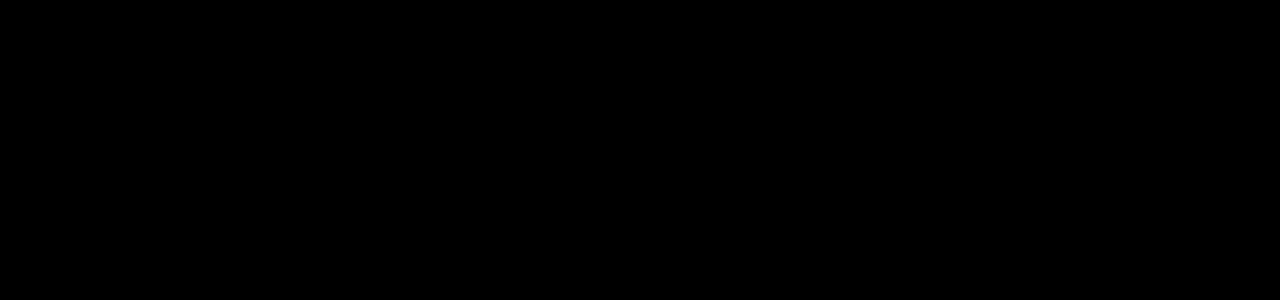
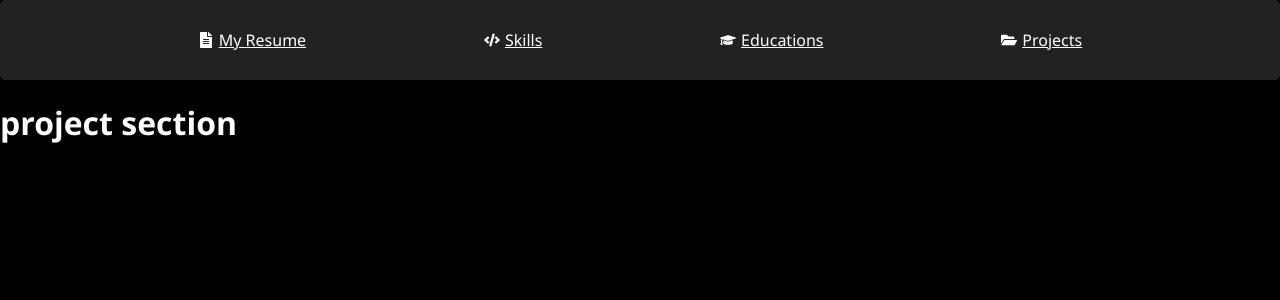
Before and after one commit to selimyay00/portfolio-website, a React (Vite) app: page /projects in a window 1280 px wide. Before the commit this address had no page. Shown: the top 300 px of the page. Built offline with nearby package versions, Linux system fonts and the light colour scheme.

Commit message:
completed the educations page

```diff
--- a/src/App.jsx
+++ b/src/App.jsx
@@ -1,12 +1,18 @@
 import { BrowserRouter as Router, Route, Routes } from 'react-router-dom'
 import Home from './components/pages/Home'
+import Navbar from './components/navbar/Navbar'
+import Skills from './components/pages/skills/Skills'
+import Educations from './components/pages/educations/Educations'
+import Projects from './components/pages/projects/Projects'
 
 function App() {
   return (
     <Router>
         <Routes>
           <Route path='/' element={<Home />} />
-
+          <Route path='/skills' element={<><Navbar /><Skills /></>} />
+          <Route path='/educations' element={<><Navbar /><Educations /></>} />
+          <Route path='/projects' element={<><Navbar /><Projects /></>} />
         </Routes>
     </Router>
   )
--- a/src/components/pages/Home.jsx
+++ b/src/components/pages/Home.jsx
@@ -2,6 +2,7 @@ import Navbar from "../navbar/Navbar"
 import About from './about/About';
 import Educations from "./educations/Educations";
 import Intro from './Intro/Intro';
+import Projects from "./projects/Projects";
 import Skills from "./skills/Skills";
 
 function Home() {
@@ -12,6 +13,7 @@ function Home() {
             <About />
             <Skills />
             <Educations />
+            <Projects />
         </section>
     )
 }
--- /dev/null
+++ b/src/components/pages/projects/Projects.jsx
@@ -0,0 +1,11 @@
+import './projects.css'
+
+function Projects() {
+    return (
+        <>
+            <h1>project section</h1>
+        </>
+    )
+}
+
+export default Projects
```
Also changed, not shown: src/components/pages/projects/projects.css (added).
